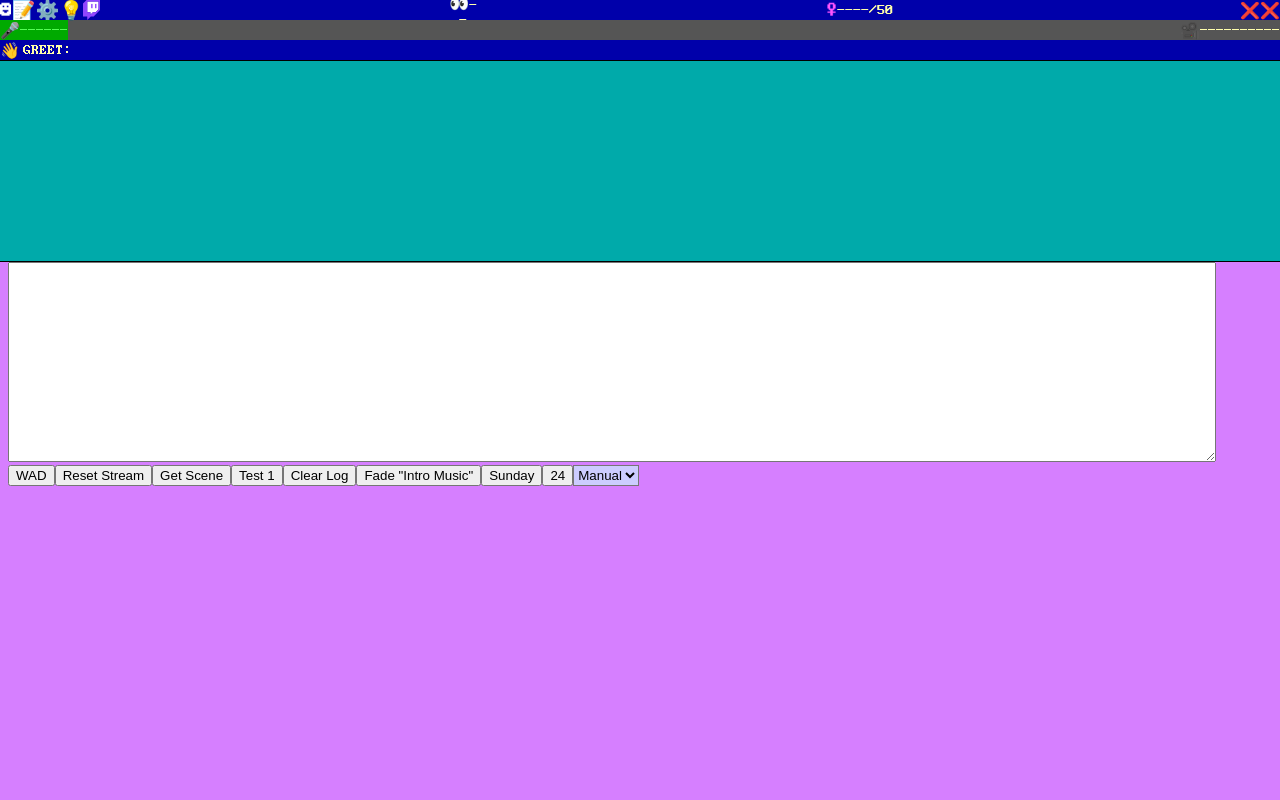
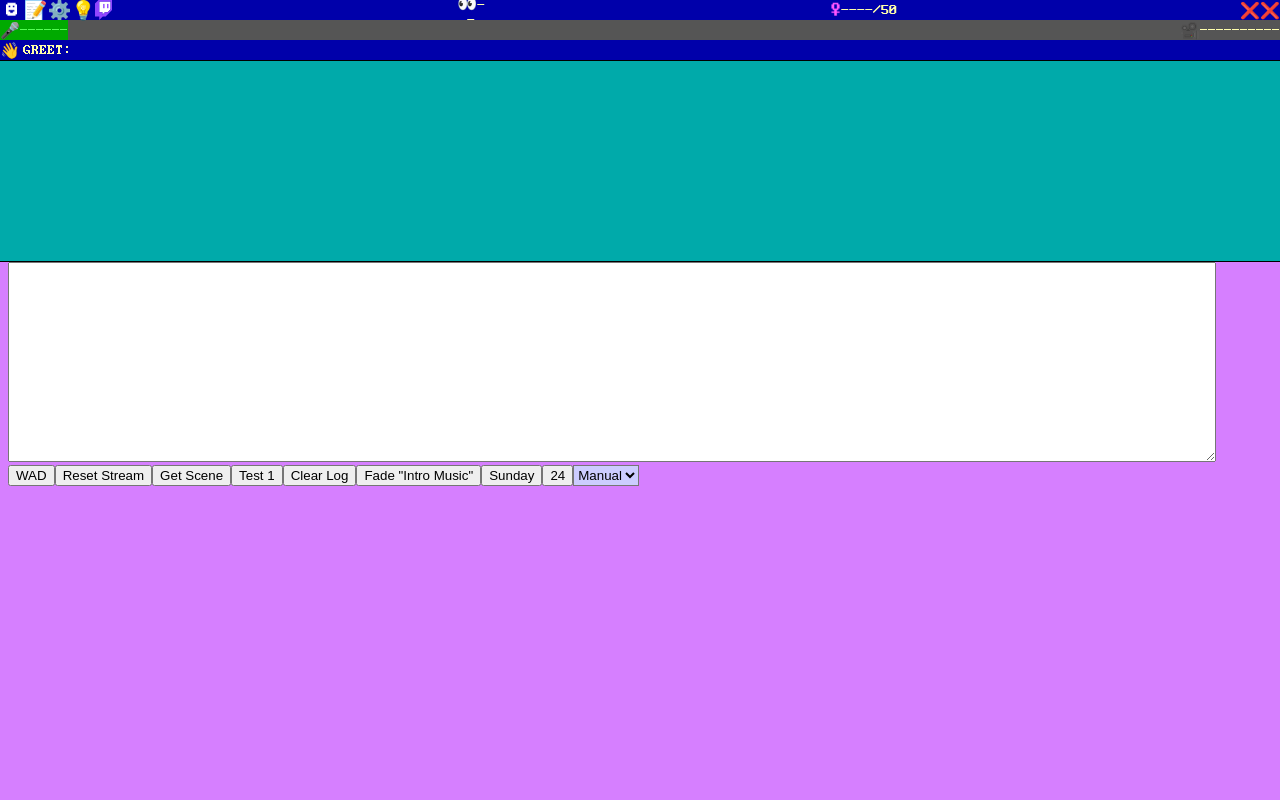
Before and after one commit to DrDos0016/cdosstream, a Django app: page / in a window 1280 px wide. Run offline with Django 4.2, Linux system fonts and the light colour scheme; data that the repository does not hold is empty.

Commit message:
Adjust icon positioning

```diff
--- a/cdosstream/templates/cdosstream/stream-control-panel.html
+++ b/cdosstream/templates/cdosstream/stream-control-panel.html
@@ -19,7 +19,7 @@
     <header id="header">
         <div class="header-row ega-darkblue-bg">
             <div id="widget-select-wrapper">
-                <div class="widget-button" data-widget="cards" title="Cards"><img src="/static/cdosstream/image/player.png" style="height:20px"></div>
+                <div class="widget-button" data-widget="cards" title="Cards"><img src="/static/cdosstream/image/player.png" style="height:20px;padding-left:6px;padding-right:6px;"></div>
                 <div class="widget-button" data-widget="notes" title="Notepad">📝</div>
                 <div class="widget-button" data-widget="forms" title="Forms">⚙️</div>
                 <div class="widget-button" data-widget="obsws" title="OBSWS Test">💡</div>
```
